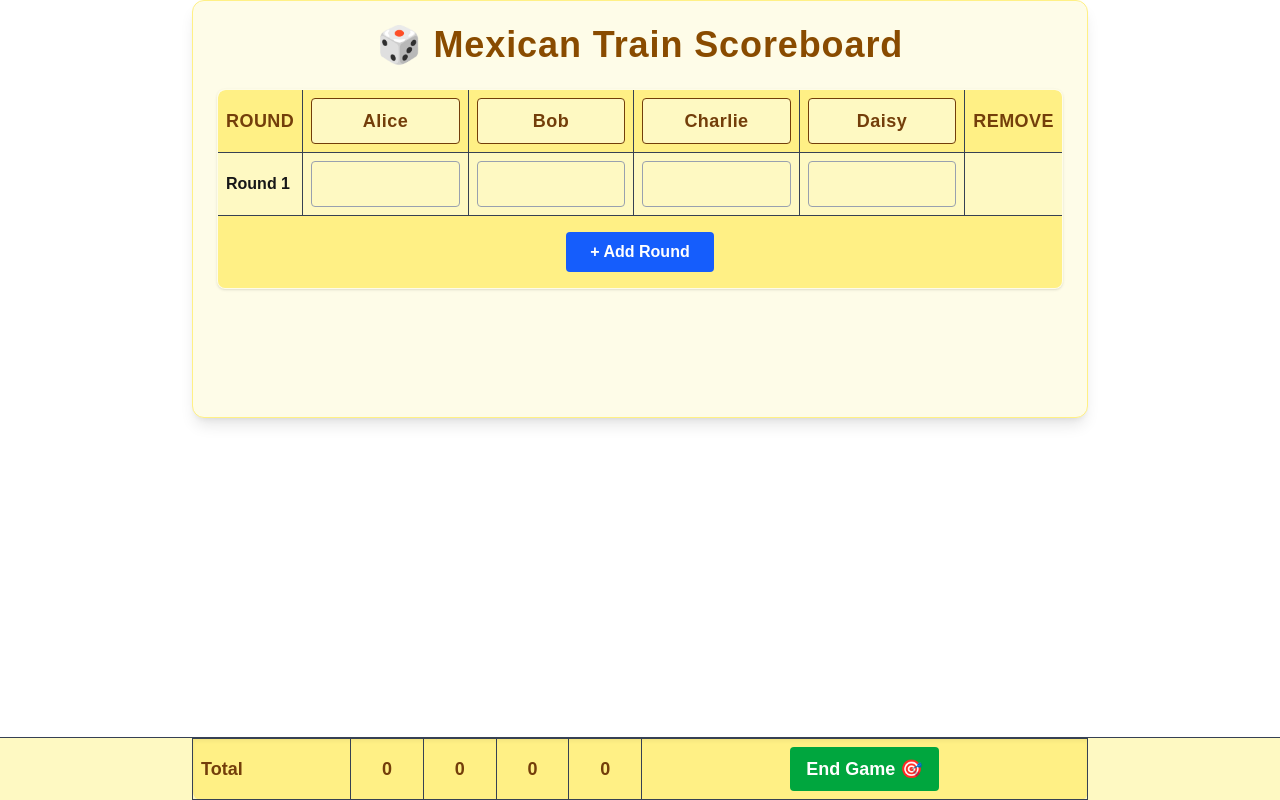
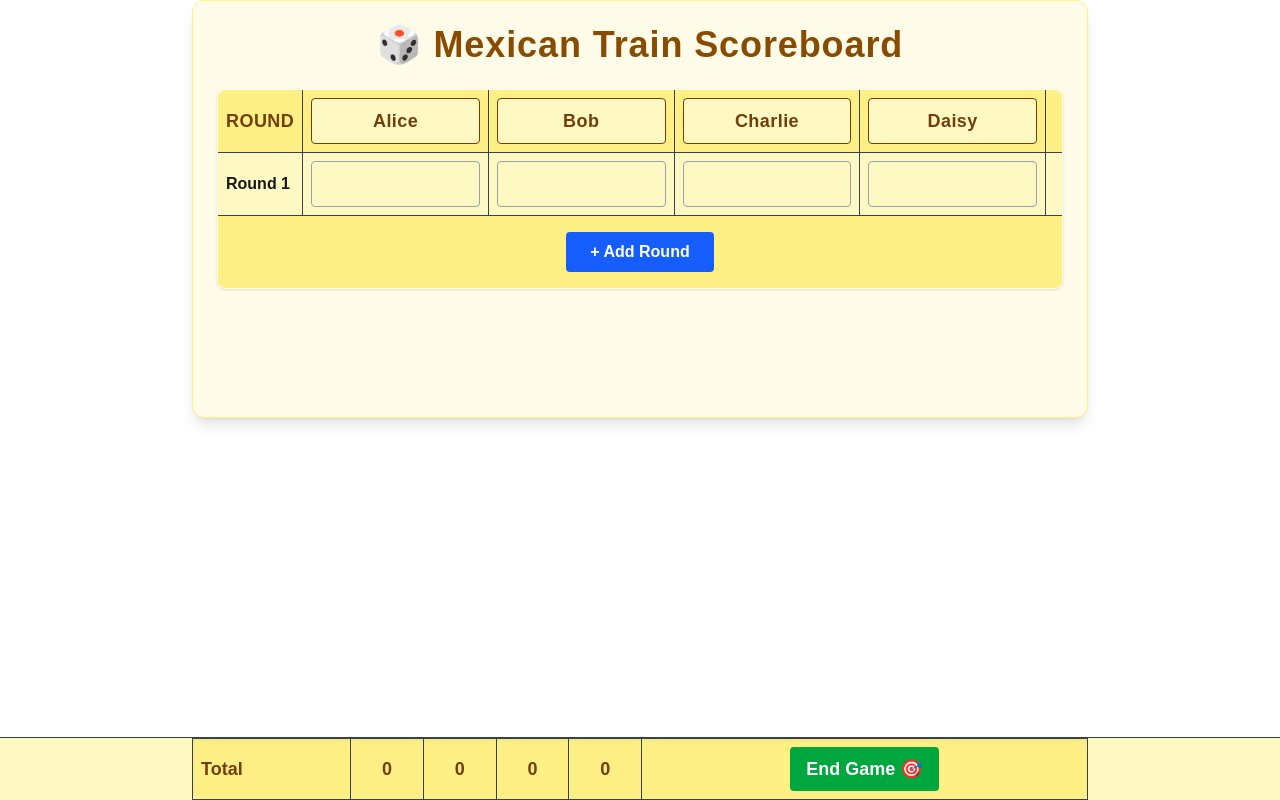
Before and after one commit to jovyflagg/mexican-train-scoreboard, a Next.js app: page / in a window 1280 px wide. Built offline with nearby package versions, Linux system fonts and the light colour scheme.

Commit message:
add sound on final ranking

```diff
--- a/src/app/page.js
+++ b/src/app/page.js
@@ -138,7 +138,7 @@ export default function Home() {
                   />
                 </th>
               ))}
-              <th className="border border-gray-700 p-2 text-center rounded-tr-lg">Remove</th>
+              <th className="border border-gray-700 p-2 text-center rounded-tr-lg"></th>
             </tr>
           </thead>
           <tbody>
```
